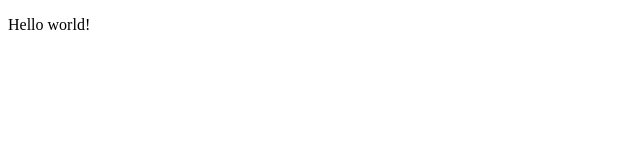
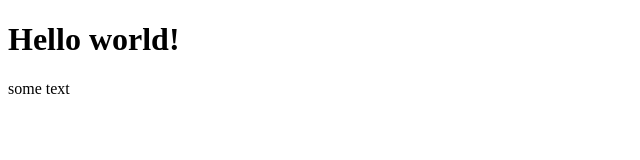
Before and after one commit to YuliyaVoloboy/js-test, a plain HTML site: page index.html in a window 1280 px wide. Shown: the whole page, without its empty margins (0-640 px from the left). Drawn offline with Linux system fonts and the light colour scheme.

Commit message:
some text

```diff
--- a/index.html
+++ b/index.html
@@ -6,8 +6,8 @@
     <title>Document</title>
 </head>
 <body>
-    <p>Hello world!</p>
-
+    <h1>Hello world!</h1>
+    <p>some text</p>
     <script src="js/script.js"></script>
 </body>
 </html>
```
